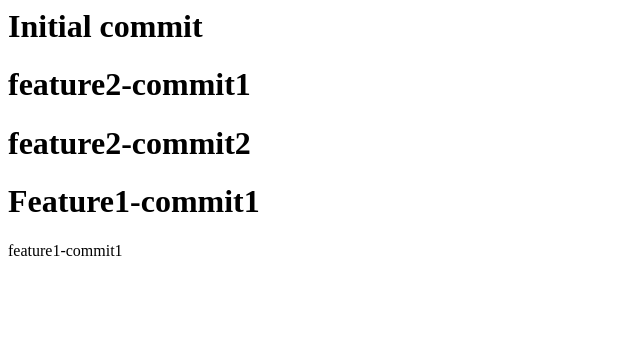
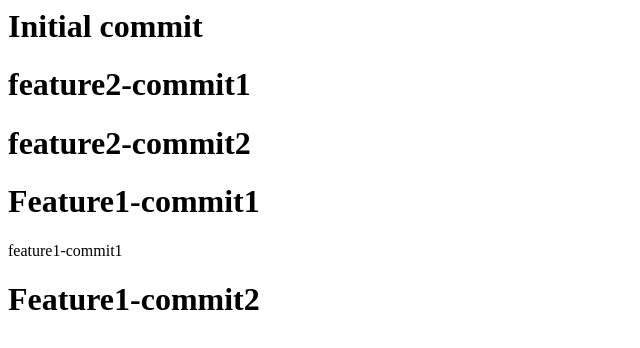
Before and after one commit to asbassan/GitHubCertificationProject, a plain HTML site: page index.html in a window 1280 px wide. Shown: the whole page, without its empty margins (0-640 px from the left). Drawn offline with Linux system fonts and the light colour scheme.

Commit message:
feature1-commit2

```diff
--- a/index.html
+++ b/index.html
@@ -9,5 +9,6 @@
 	<h1>feature2-commit2</h1>
 	<h1>Feature1-commit1</h1>
 feature1-commit1
+	<h1>Feature1-commit2</h1>
 </body>
 </html>
```
